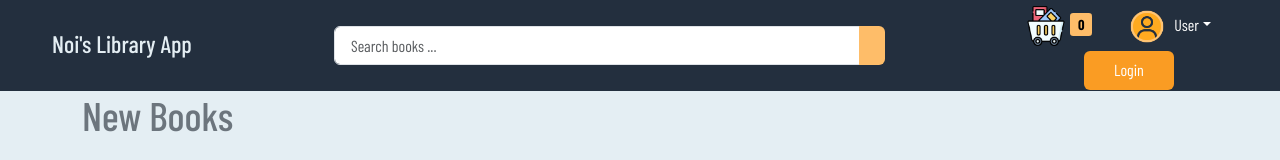
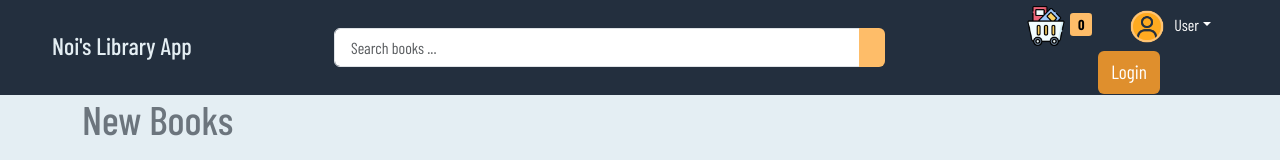
Before and after one commit to Noi-Git/library-management-app, a React (Create React App) app in the folder lb-frontend/: page / in a window 1280 px wide. Shown: the top 160 px of the page. Built offline with nearby package versions, Linux system fonts and the light colour scheme; no server answers; a web font is replaced by a local one.

Commit message:
adjust style

```diff
--- a/lb-frontend/src/App.css
+++ b/lb-frontend/src/App.css
@@ -56,12 +56,18 @@ nav {
   padding: 1rem;
 }
 
-#login_btn,
+.login_btn{
+  background-color: #df8f2d;
+  color: white;
+  font-size: 1.2rem;
+}
+
 #view_btn,
 #new_review_btn {
-  background-color: #fa9c23;
+  border: 1px solid #df8f2d;
+  color: #df8f2d;
   padding: 0.4rem 1.8rem;
-  color: white;
+  font-size: 1.2rem;
 }
 
 #cart {
@@ -148,7 +154,7 @@ footer {
 #cart_btn,
 #review_btn {
   border-radius: 2rem;
-  background-color: #fa9c23;
+  background-color: #b1b134;
   border: none;
   padding: 0.5rem 2rem;
 }
--- a/lb-frontend/src/components/layout/Header.jsx
+++ b/lb-frontend/src/components/layout/Header.jsx
@@ -93,7 +93,7 @@ const Header = () => {
           </div> */}
         </div>
 
-        <a href='/login' className='btn ms-4' id='login_btn'>
+        <a href='/login' className='btn ms-4 login_btn'>
           {' '}
           Login{' '}
         </a>
--- a/lb-frontend/src/components/pages/BookItem.jsx
+++ b/lb-frontend/src/components/pages/BookItem.jsx
@@ -2,29 +2,33 @@ import { Link } from 'react-router-dom'
 // import default_product from '../../assets/images/default_product.png'
 
 const BookItem = ({ children, book }) => {
-  const { book_id, book_title, book_description, author_id, book_image_url } =
-    book
+  const {
+    book_id,
+    book_title,
+    book_image_url,
+    author_firstname,
+    author_lastname,
+    author_middlename,
+    genre_name,
+  } = book
   const elipsis = 60
 
   return (
     <>
-      <div class='col-sm-12 col-md-6 col-lg-3 my-3' key={book_id}>
-        <div class='card p-3 rounded'>
-          <img class='card-img-top mx-auto' src={book_image_url} alt='' />
-          <div class='card-body d-flex flex-column'>
-            <h5 class='card-title'>
+      <div className='col-sm-12 col-md-6 col-lg-3 my-3' key={book_id}>
+        <div className='card p-3 rounded'>
+          <img className='card-img-top mx-auto' src={book_image_url} alt='' />
+          <span className='text-center'>{genre_name}</span>
+          <div className='card-body d-flex flex-column'>
+            <h5 className='card-title'>
               {book_title.slice(0, elipsis)}
               {book_title.length > elipsis ? '...' : ''}
             </h5>
           </div>
-          {/* <p class='card-text'>
-            {book_description.slice(0, 100)}
-            <span className='read-more'> Read more...</span>
-          </p> */}
-          <span id='no_of_reviews' class='pt-2 ps-2'>
-            {author_id}
+          <span className='pb-2'>
+            {author_firstname} {author_middlename} {author_lastname}
           </span>
-          <Link to='' id='view_btn' class='btn btn-block'>
+          <Link to='' id='view_btn' className='btn btn-block'>
             View Details
           </Link>
         </div>
```
